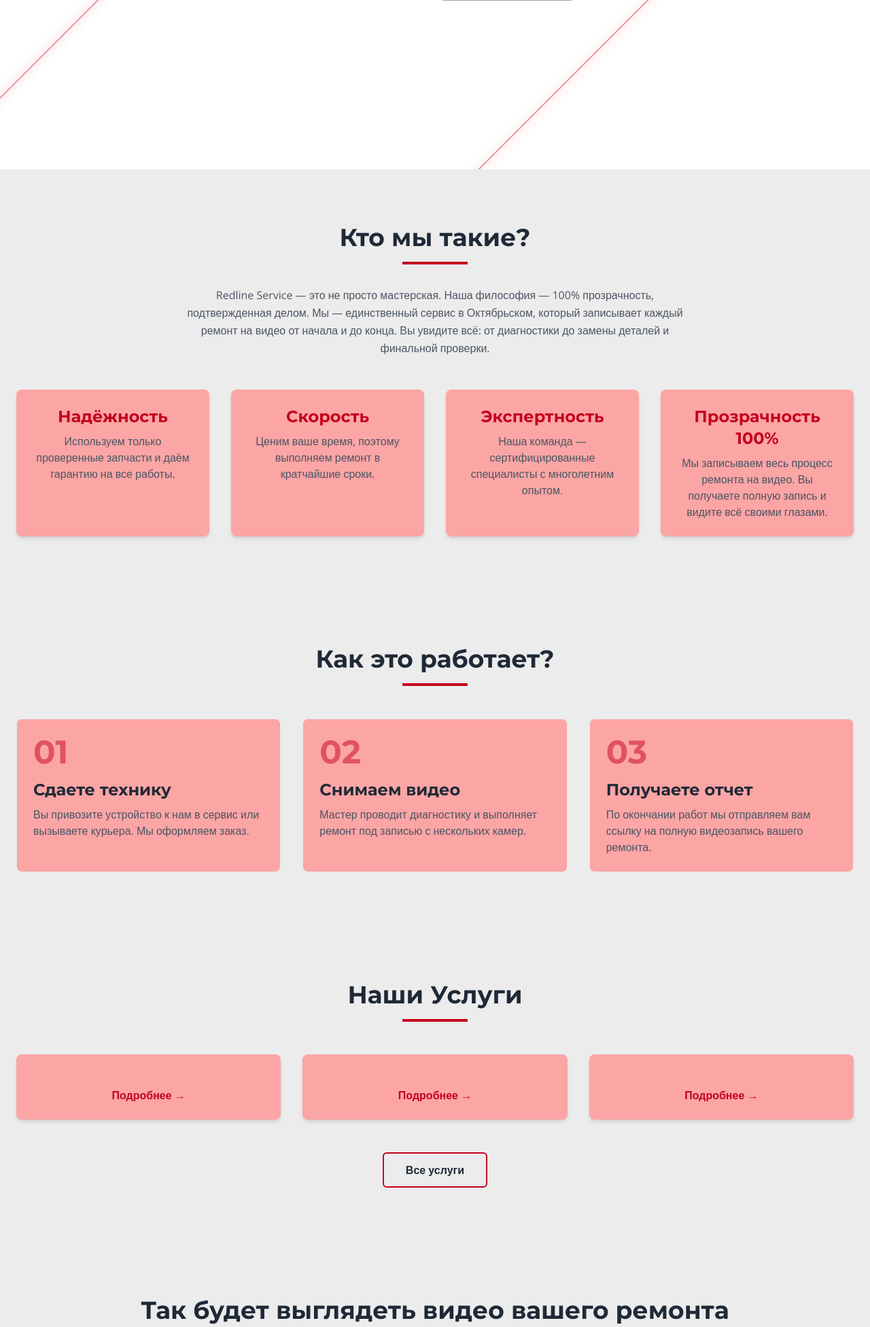
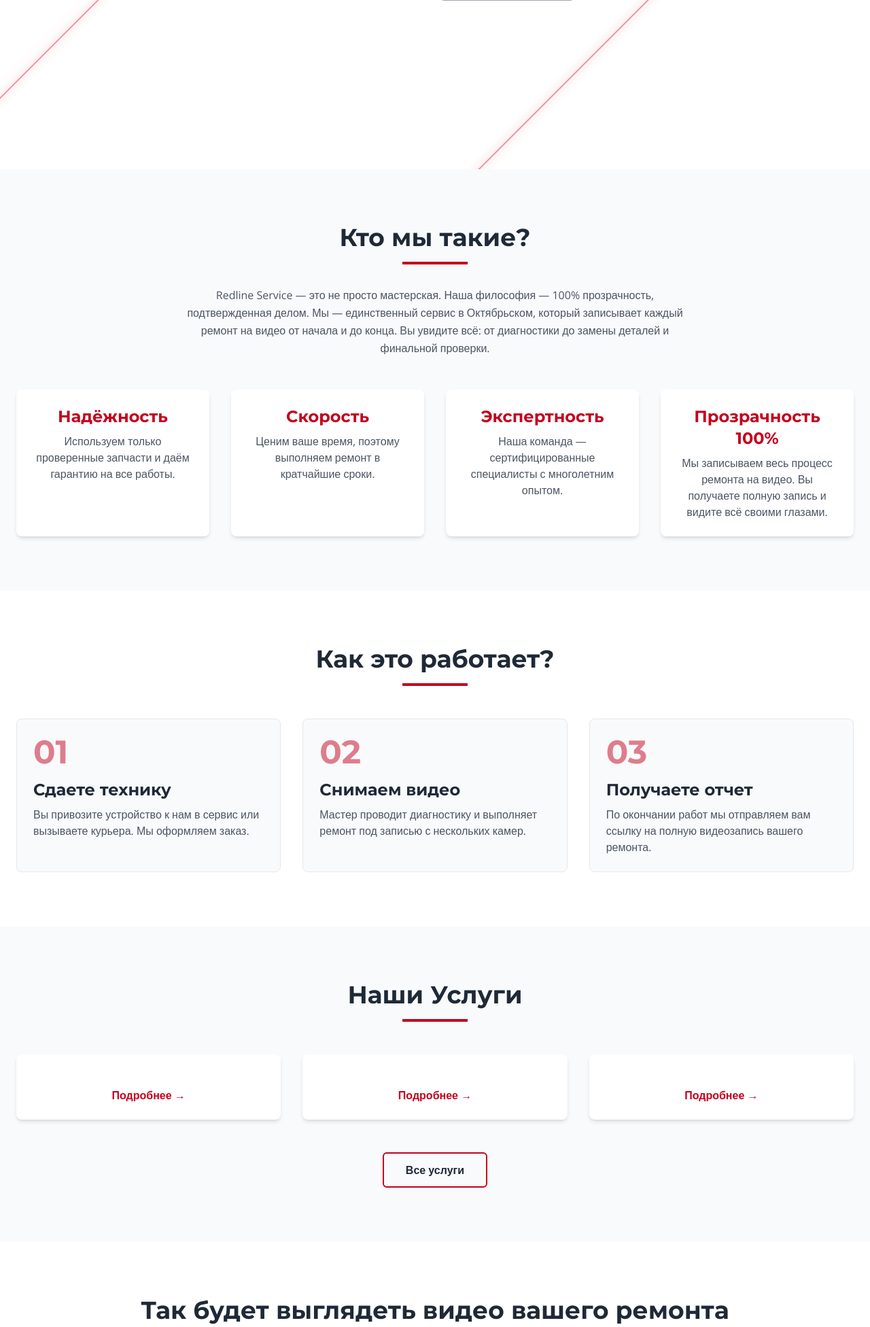
Before and after one commit to Alast0rRL/Redline.service, a Flask app: page / in a window 1280 px wide. Shown: the part 628-2580 px from the top of the page at 68% size. Run offline with Flask 2, Linux system fonts and the light colour scheme; some libraries are stand-ins or nearby versions.

Commit message:
Починил сдвиг отменил цвет

```diff
--- a/static/css/styles.css
+++ b/static/css/styles.css
@@ -79,21 +79,7 @@
     }
 }
 
-.custom-red-bg {
-    background-color: #ececec; /* red-500 */
-}
 
-.dark .custom-red-bg {
-    background-color: #181818; /* red-800 */
-}
-
-.custom-red-inner-bg {
-    background-color: #fca5a5; /* red-300 */
-}
-
-.dark .custom-red-inner-bg {
-    background-color: #111111; /* red-700 */
-}
 
 
 /* Mobile Styles */
--- a/templates/index.html
+++ b/templates/index.html
@@ -17,7 +17,7 @@
 </section>
 
 <!-- About Us Section -->
-<section id="about" class="py-20 custom-red-bg">
+<section id="about" class="py-20 bg-gray-50 dark:bg-gray-900/50">
     <div class="container mx-auto px-6 text-center">
         <h2 class="text-4xl font-montserrat font-bold">Кто мы такие?</h2>
         <div class="w-24 h-1 bg-redline-red mx-auto mt-4 mb-8"></div>
@@ -25,19 +25,19 @@
             Redline Service — это не просто мастерская. Наша философия — 100% прозрачность, подтвержденная делом. Мы — единственный сервис в Октябрьском, который записывает каждый ремонт на видео от начала и до конца. Вы увидите всё: от диагностики до замены деталей и финальной проверки.
         </p>
         <div class="grid md:grid-cols-4 gap-8 mt-12 text-center">
-            <div class="p-6 custom-red-inner-bg rounded-lg shadow-md dark:border dark:border-gray-800">
+            <div class="p-6 bg-white dark:bg-dark-bg rounded-lg shadow-md dark:border dark:border-gray-800">
                 <h3 class="text-2xl font-montserrat text-redline-red">Надёжность</h3>
                 <p class="mt-2 text-gray-600 dark:text-light-gray">Используем только проверенные запчасти и даём гарантию на все работы.</p>
             </div>
-            <div class="p-6 custom-red-inner-bg rounded-lg shadow-md dark:border dark:border-gray-800">
+            <div class="p-6 bg-white dark:bg-dark-bg rounded-lg shadow-md dark:border dark:border-gray-800">
                 <h3 class="text-2xl font-montserrat text-redline-red">Скорость</h3>
                 <p class="mt-2 text-gray-600 dark:text-light-gray">Ценим ваше время, поэтому выполняем ремонт в кратчайшие сроки.</p>
             </div>
-            <div class="p-6 custom-red-inner-bg rounded-lg shadow-md dark:border dark:border-gray-800">
+            <div class="p-6 bg-white dark:bg-dark-bg rounded-lg shadow-md dark:border dark:border-gray-800">
                 <h3 class="text-2xl font-montserrat text-redline-red">Экспертность</h3>
                 <p class="mt-2 text-gray-600 dark:text-light-gray">Наша команда — сертифицированные специалисты с многолетним опытом.</p>
             </div>
-            <div class="p-6 custom-red-inner-bg rounded-lg shadow-md dark:border dark:border-gray-800">
+            <div class="p-6 bg-white dark:bg-dark-bg rounded-lg shadow-md dark:border dark:border-gray-800">
                 <h3 class="text-2xl font-montserrat text-redline-red">Прозрачность 100%</h3>
                 <p class="mt-2 text-gray-600 dark:text-light-gray">Мы записываем весь процесс ремонта на видео. Вы получаете полную запись и видите всё своими глазами.</p>
             </div>
@@ -46,22 +46,22 @@
 </section>
 
 <!-- How It Works Section -->
-<section id="how-it-works" class="py-20 custom-red-bg">
+<section id="how-it-works" class="py-20 bg-white dark:bg-dark-bg">
     <div class="container mx-auto px-6 text-center">
         <h2 class="text-4xl font-montserrat font-bold">Как это работает?</h2>
         <div class="w-24 h-1 bg-redline-red mx-auto mt-4 mb-8"></div>
         <div class="grid md:grid-cols-3 gap-8 mt-12 text-left">
-            <div class="p-6 custom-red-inner-bg rounded-lg border border-gray-200 dark:border-gray-800">
+            <div class="p-6 bg-gray-50 dark:bg-dark-gray rounded-lg border border-gray-200 dark:border-gray-800">
                 <p class="text-5xl font-montserrat text-redline-red/50">01</p>
                 <h3 class="text-2xl font-montserrat mt-4">Сдаете технику</h3>
                 <p class="mt-2 text-gray-600 dark:text-light-gray">Вы привозите устройство к нам в сервис или вызываете курьера. Мы оформляем заказ.</p>
             </div>
-            <div class="p-6 custom-red-inner-bg rounded-lg border border-gray-200 dark:border-gray-800">
+            <div class="p-6 bg-gray-50 dark:bg-dark-gray rounded-lg border border-gray-200 dark:border-gray-800">
                 <p class="text-5xl font-montserrat text-redline-red/50">02</p>
                 <h3 class="text-2xl font-montserrat mt-4">Снимаем видео</h3>
                 <p class="mt-2 text-gray-600 dark:text-light-gray">Мастер проводит диагностику и выполняет ремонт под записью с нескольких камер.</p>
             </div>
-            <div class="p-6 custom-red-inner-bg rounded-lg border border-gray-200 dark:border-gray-800">
+            <div class="p-6 bg-gray-50 dark:bg-dark-gray rounded-lg border border-gray-200 dark:border-gray-800">
                 <p class="text-5xl font-montserrat text-redline-red/50">03</p>
                 <h3 class="text-2xl font-montserrat mt-4">Получаете отчет</h3>
                 <p class="mt-2 text-gray-600 dark:text-light-gray">По окончании работ мы отправляем вам ссылку на полную видеозапись вашего ремонта.</p>
@@ -71,13 +71,13 @@
 </section>
 
 <!-- Services Section -->
-<section id="services" class="py-20 custom-red-bg">
+<section id="services" class="py-20 bg-gray-50 dark:bg-gray-900/50">
     <div class="container mx-auto px-6 text-center">
         <h2 class="text-4xl font-montserrat font-bold">Наши Услуги</h2>
         <div class="w-24 h-1 bg-redline-red mx-auto mt-4 mb-8"></div>
         <div class="grid md:grid-cols-3 gap-8 mt-12">
             {% for service in services | slice(3) %}
-            <div class="custom-red-inner-bg rounded-lg overflow-hidden group shadow-md dark:border dark:border-gray-800">
+            <div class="bg-white dark:bg-dark-gray rounded-lg overflow-hidden group shadow-md dark:border dark:border-gray-800">
                 <div class="p-6">
                     <h3 class="text-2xl font-montserrat">{{ service.name }}</h3>
                     <p class="mt-2 text-gray-600 dark:text-light-gray">{{ service.description }}</p>
@@ -91,7 +91,7 @@
 </section>
 
 <!-- YouTube/RUTUBE Section -->
-<section id="video" class="py-20 custom-red-bg">
+<section id="video" class="py-20 bg-white dark:bg-dark-bg">
     <div class="container mx-auto px-6 text-center">
         <h2 class="text-4xl font-montserrat font-bold">Так будет выглядеть видео вашего ремонта</h2>
         <div class="w-24 h-1 bg-redline-red mx-auto mt-4 mb-8"></div>
@@ -109,20 +109,20 @@
 </section>
 
 <!-- Testimonials Section -->
-<section id="testimonials" class="py-20 custom-red-bg">
+<section id="testimonials" class="py-20 bg-gray-50 dark:bg-gray-900/50">
     <div class="container mx-auto px-6 text-center">
         <h2 class="text-4xl font-montserrat font-bold">Что говорят клиенты</h2>
         <div class="w-24 h-1 bg-redline-red mx-auto mt-4 mb-8"></div>
         <div class="grid md:grid-cols-3 gap-8 mt-12">
-            <div class="custom-red-inner-bg p-8 rounded-lg shadow-md dark:border dark:border-gray-800">
+            <div class="bg-white dark:bg-dark-gray p-8 rounded-lg shadow-md dark:border dark:border-gray-800">
                 <p class="text-gray-600 dark:text-light-gray italic">"Сделали все быстро, как и обещали. Ноутбук теперь летает. Отдельное спасибо за честность — не навязывали лишних услуг."</p>
                 <p class="mt-4 font-bold text-gray-900 dark:text-white">— Александр П.</p>
             </div>
-            <div class="custom-red-inner-bg p-8 rounded-lg shadow-md dark:border dark:border-gray-800">
+            <div class="bg-white dark:bg-dark-gray p-8 rounded-lg shadow-md dark:border dark:border-gray-800">
                 <p class="text-gray-600 dark:text-light-gray italic">"Машина дергалась при разгоне, никто не мог найти причину. В Redline разобрались за пару часов. Настоящие профи!"</p>
                 <p class="mt-4 font-bold text-gray-900 dark:text-white">— Сергей В.</p>
             </div>
-            <div class="custom-red-inner-bg p-8 rounded-lg shadow-md dark:border dark:border-gray-800">
+            <div class="bg-white dark:bg-dark-gray p-8 rounded-lg shadow-md dark:border dark:border-gray-800">
                 <p class="text-gray-600 dark:text-light-gray italic">"Очень понравился подход. Показали видео, что именно сломалось в стиралке. Теперь буду обращаться только сюда."</p>
                 <p class="mt-4 font-bold text-gray-900 dark:text-white">— Елена К.</p>
             </div>
@@ -131,7 +131,7 @@
 </section>
 
 <!-- Contact Form Section -->
-<section id="contact-form" class="py-20 custom-red-bg">
+<section id="contact-form" class="py-20 bg-white dark:bg-dark-bg">
     <div class="container mx-auto px-6">
         <div class="text-center">
             <h2 class="text-4xl font-montserrat font-bold">Остались вопросы?</h2>
@@ -160,7 +160,7 @@
 </section>
 
 <!-- Redline Speed Timer & Warranty -->
-<section class="py-20 custom-red-bg">
+<section class="py-20 bg-gray-50 dark:bg-gray-900/50">
     <div class="container mx-auto px-6">
         <div class="grid md:grid-cols-2 gap-12 items-center">
             <div class="text-center md:text-left">
@@ -169,7 +169,7 @@
                 <div id="speed-timer" class="text-6xl font-montserrat text-redline-red my-4">03:45:12</div>
                 <p class="text-sm text-gray-500 dark:text-gray-400">*Таймер показывает среднее время от приема заказа до его выполнения за последние 24 часа.</p>
             </div>
-            <div class="custom-red-inner-bg p-8 rounded-lg shadow-md dark:border dark:border-gray-800">
+            <div class="bg-white dark:bg-dark-gray p-8 rounded-lg shadow-md dark:border dark:border-gray-800">
                 <h3 class="text-3xl font-montserrat">Redline Warranty+</h3>
                 <p class="text-gray-600 dark:text-light-gray mt-4">Мы уверены в качестве своей работы, поэтому предоставляем расширенную гарантию <span class="text-gray-900 dark:text-white font-bold">до 12 месяцев</span> на все виды ремонта. Ваша техника в надежных руках.</p>
             </div>
```
Also changed, not shown: black-diagonal-carbon-fiber-seamless-texture-pattern-vector-illustration_503038-5419.avif (added).
